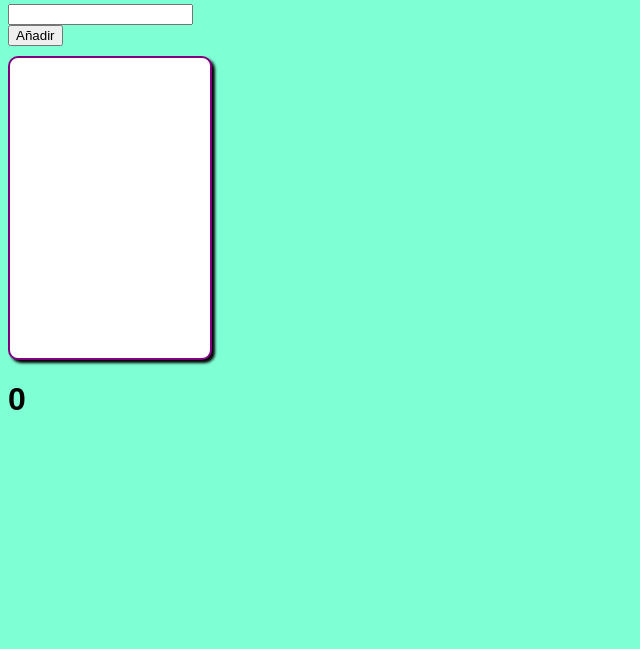
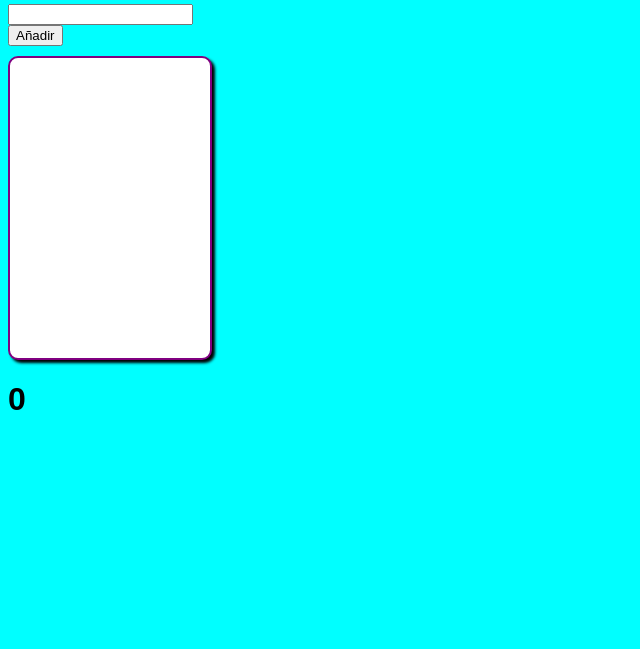
Before and after one commit to jlbandujar/ejemploNotaJS, a website: page index.html in a window 1280 px wide. Shown: the part 151-800 px from the top of the page, without its empty margins (0-640 px from the left). Drawn offline with Linux system fonts and the light colour scheme.

Commit message:
version 2 en azul

```diff
--- a/index.html
+++ b/index.html
@@ -10,7 +10,7 @@
         font-family: Arial, Helvetica, sans-serif;
       }
       body {
-        background-color: aquamarine;
+        background-color: cyan;
       }
       #logo {
         width: 100px;
```
